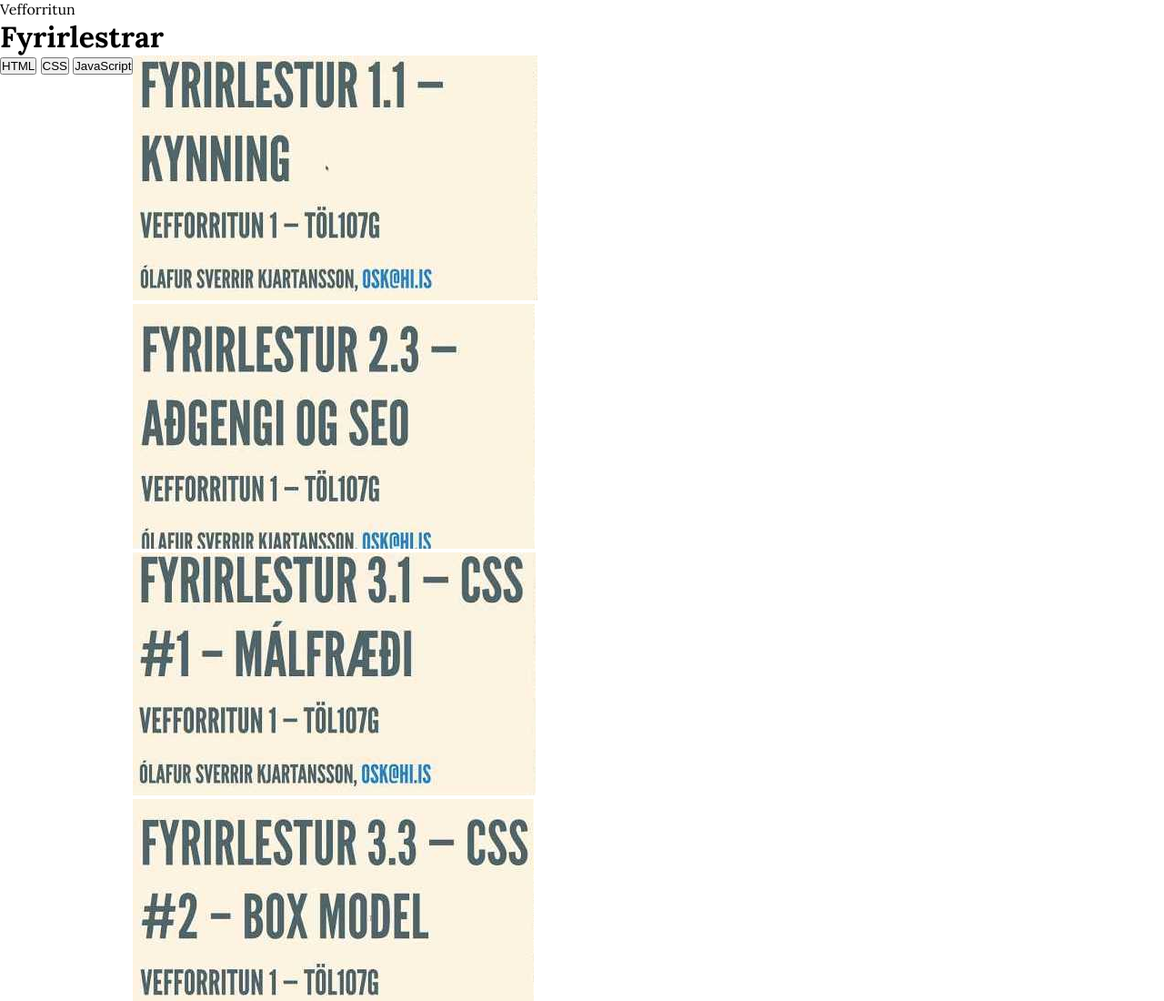
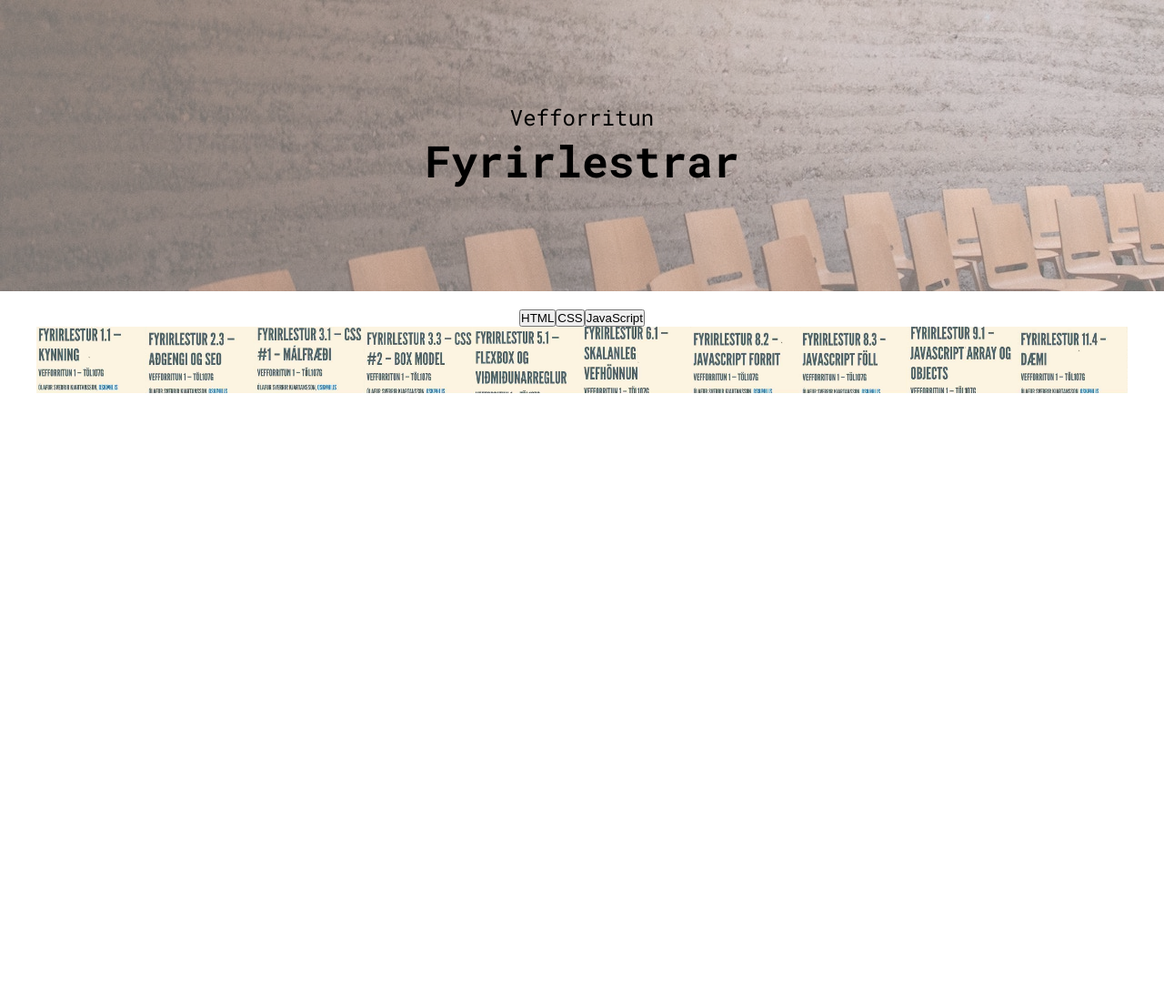
Before and after one commit to hinrikthor/hopverkefni2, a plain HTML site: page index.html in a window 1280 px wide. Shown: the top 1100 px of the page at 91% size. After the commit the page ends 800 px from the top, so only its background shows below. Drawn offline with nearby package versions, Linux system fonts and the light colour scheme; files that its build step writes are made by us from their sources.

Commit message:
Bætti við header og nokkrum nýjum scss skrám

```diff
--- a/index.html
+++ b/index.html
@@ -19,9 +19,11 @@
     <div class="page">
       <div class="page__content">
         <div class="page__top">
-          <button class="page__button">HTML</button>
-          <button class="page__button">CSS</button>
-          <button class="page__button">JavaScript</button>
+          <div class="page__buttons">
+            <button class="page__button">HTML</button>
+            <button class="page__button">CSS</button>
+            <button class="page__button">JavaScript</button>
+          </div>
         </div>
         <div class="page__cards">
           <div class="page__card">
--- a/src/styles/config.scss
+++ b/src/styles/config.scss
@@ -11,7 +11,7 @@ $color-7: #fcffd2;
 $color-8: #cc9694;
 
 $font-main: 'Lora', 'Times New Roman',serif;
-$font-second: 'Roboto Mono', 'Courier New', monospace;
+$font-head: 'Roboto Mono', 'Courier New', monospace;
 
 $trans: 300ms ease-in-out;
 
--- a/src/styles/header.scss
+++ b/src/styles/header.scss
@@ -0,0 +1,26 @@
+@import "config";
+
+header {
+    display: flex;
+    background-image: url("../../img/header.jpg");
+    background-attachment: fixed;
+    background-repeat: no-repeat;
+
+    & .header__indexPage {
+        display: flex;
+        width: 100%;
+        justify-content: center;
+        background-color: rgba(255, 255, 255, 0.4);
+
+        height: 40vh;
+    }
+
+    & .header__content {
+        display: flex;
+        flex-direction: column;
+        justify-content: center;
+        align-items: center;
+        font-family: $font-head;
+        font-size: 1.5rem;
+    }
+}
--- a/src/styles/page.scss
+++ b/src/styles/page.scss
@@ -2,9 +2,40 @@
 
 .page {
     display: flex;
+    justify-content: center;
+    padding: $gutter;
 
     &__content {
       display: flex;
+      max-width: $max-width;
+      justify-content: center;
+      flex-direction: column;
+    }
+
+    &__top {
+      display: flex;
+      justify-content: center;
+    }
+
+    &__buttons {
+      display: flex;
+      justify-items: space-around;
+      flex-direction: row;
+
+
+    }
+
+    &__button {
+      display: flex;
+    }
+
+    &__cards {
+      display: flex;
       flex-direction: row;
     }
+
+    &__card {
+      display: flex;
+
+    }
 }
```
